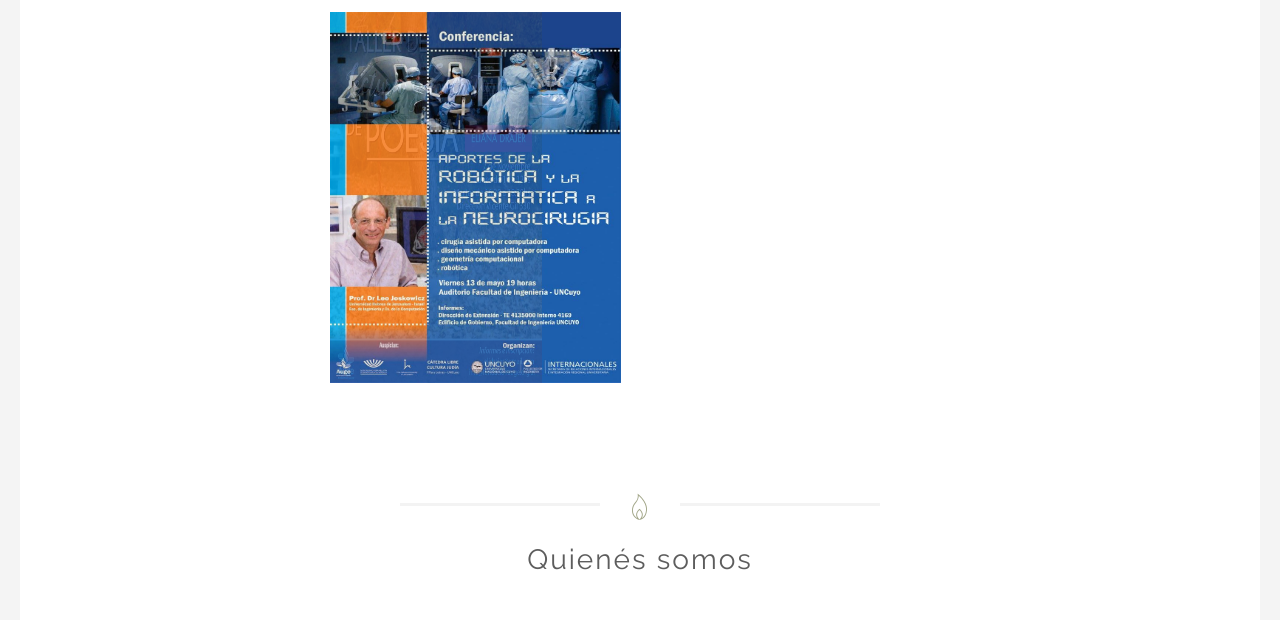
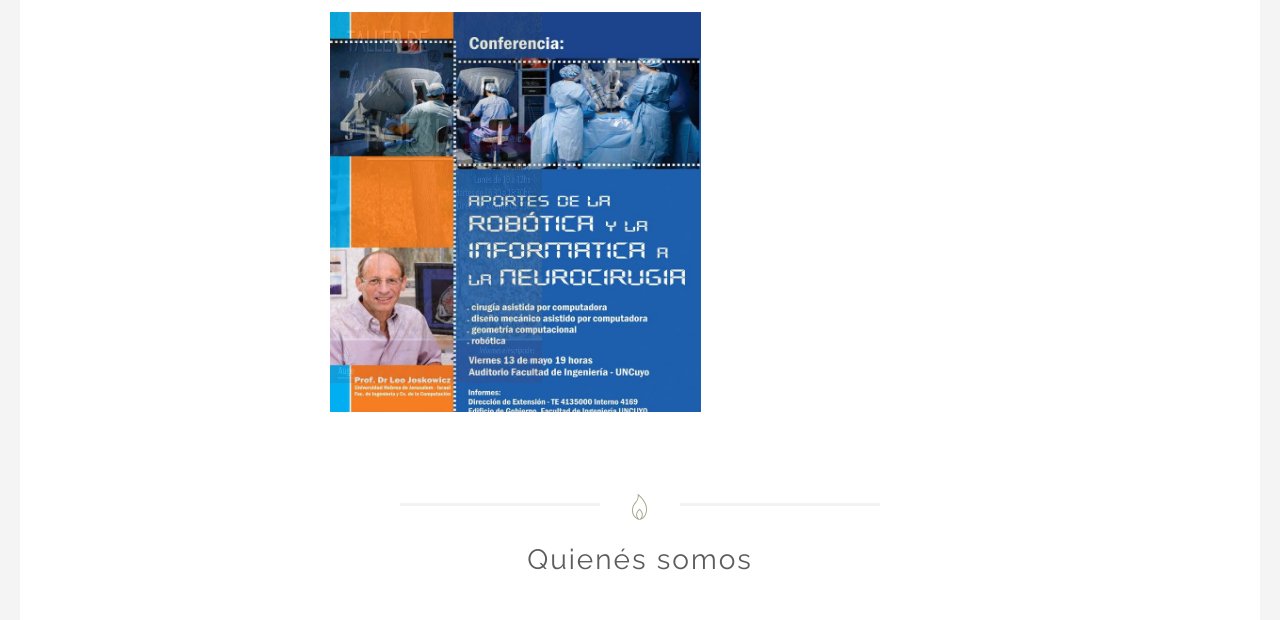
Before and after one commit to Fundacion-Auge/auge, a plain HTML site: page index.html in a window 1280 px wide. Shown: the part 98-718 px from the top of the page. Drawn offline with Linux system fonts and the light colour scheme; files whose address does not match are found by name.

Commit message:
tamaño imágenes

```diff
--- a/index.html
+++ b/index.html
@@ -17,11 +17,7 @@
    <link href="css/style.css" rel="stylesheet">
    <!-- Animate CSS-->
    <link href="css/animate.css" rel="stylesheet">
-   <!-- HTML5 shim and Respond.js IE8 support of HTML5 elements and media queries -->
-   <!--[if lt IE 9]>
-      <script src="https://oss.maxcdn.com/libs/html5shiv/3.7.0/html5shiv.js"></script>
-      <script src="https://oss.maxcdn.com/libs/respond.js/1.4.2/respond.min.js"></script>
-      <![endif]-->
+
 </head>
 
 <body class="box-layout">
@@ -60,25 +56,6 @@
                            <li>
                               <a href="#catedra">Cátedra Libre de Cultura Judía</a>
                            </li>
-
-                           <!--
-                           <li>
-                              <a href="#convenios">Convenios</a>
-
-                           </li>
-                           -->
-
-                           <!--
-                           <li>
-                              <a href="#">Shop</a>
-                           </li>
-                           -->
-                           <!-- <li class="menu-search-bar">
-                              <a id="search-label"><i class="ion-search"></i></a>
-                              <form class="search-bar" id="searchform">
-                                 <input type="text" placeholder="Search..." name="s">
-                              </form>
-                           </li> -->
                         </ul>
                      </nav>
                   </div>
@@ -94,7 +71,7 @@
             <div class="fs_loader"></div>
 
                <div class="slide">
-                  <img data-fixed class="slide" src="images/flyers/robotica.jpg" width="550" height="700" alt="Slide">
+                  <img data-fixed class="slide" src="images/flyers/robotica.jpg" width="700" height="900" alt="Slide">
 
                </div>
 
```
